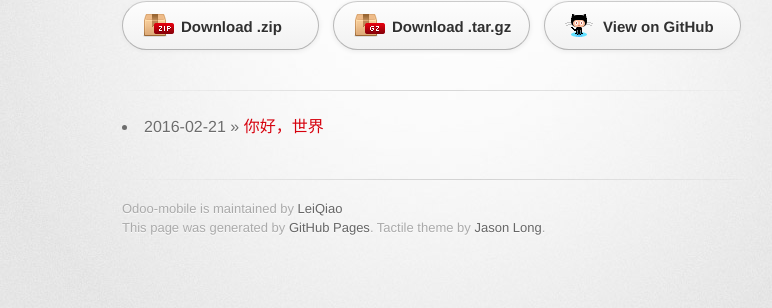
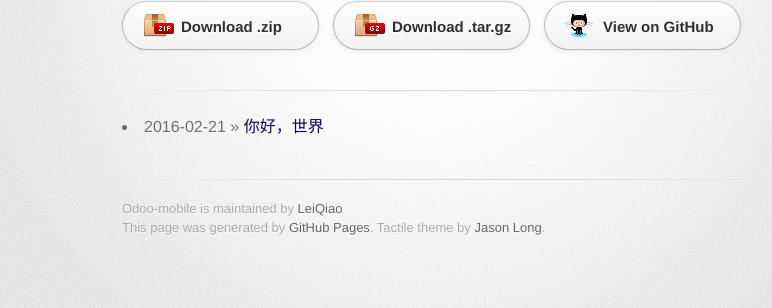
Before and after one commit to LeiQiao/odoo-mobile, a Jekyll site: the page built from index.html, in a window 1280 px wide. Shown: the part 156-464 px from the top of the page, without its empty margins (208-980 px from the left). Built offline with Jekyll 4.4.1, drawn with Linux system fonts in a browser that asks for light colours; some web fonts are replaced.

Commit message:
修改格式
修改格式

```diff
--- a/_layouts/post.html
+++ b/_layouts/post.html
@@ -18,7 +18,7 @@
       <div class="inner">
 
         <header>
-          <a href="{{ site.baseurl }}" style="text-decoration:none;"><h1>Odoo-mobile</h1></a>
+          <a href="{{ site.baseurl }}/" style="text-decoration:none;"><h1>Odoo-mobile</h1></a>
         </header>
 
         <section id="downloads" class="clearfix">
--- a/stylesheets/stylesheet.css
+++ b/stylesheets/stylesheet.css
@@ -57,10 +57,10 @@ body {
 }
 
 a {
-  color: #d5000d;
+  color: #05005d;
 }
 a:hover {
-  color: #c5000c;
+  color: #05000c;
 }
 
 header {
```
